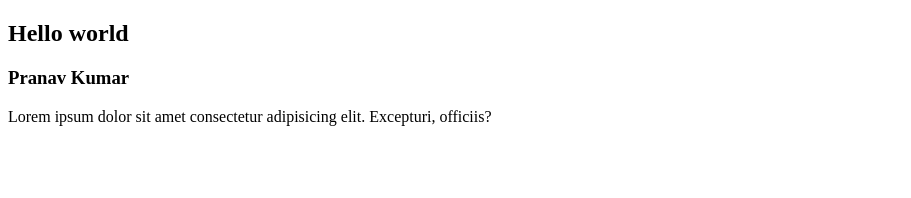
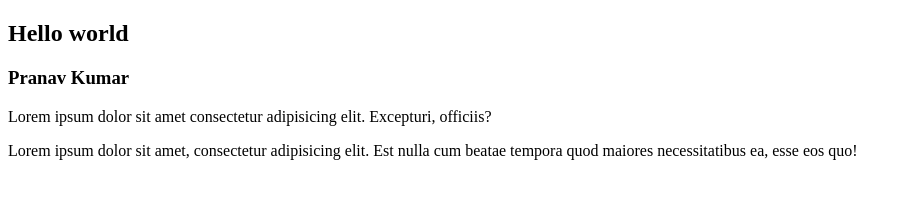
Before and after one commit to sumanradhe/test-project, a plain HTML site: page index.html in a window 1280 px wide. Shown: the whole page, without its empty margins (0-911 px from the left). Drawn offline with Linux system fonts and the light colour scheme.

Commit message:
line 14 added

```diff
--- a/index.html
+++ b/index.html
@@ -11,6 +11,7 @@
     <h2>Hello world</h2>
     <h3>Pranav Kumar</h3>
     <p>Lorem ipsum dolor sit amet consectetur adipisicing elit. Excepturi, officiis?</p>
+    <p>Lorem ipsum dolor sit amet, consectetur adipisicing elit. Est nulla cum beatae tempora quod maiores necessitatibus ea, esse eos quo!</p>
 </body>
 </html>
 
@@ -19,4 +20,5 @@
     2. git add . - move code to staging area
     3. git commit -m "write your message"
 
+    git fetch --all
  -->
```
